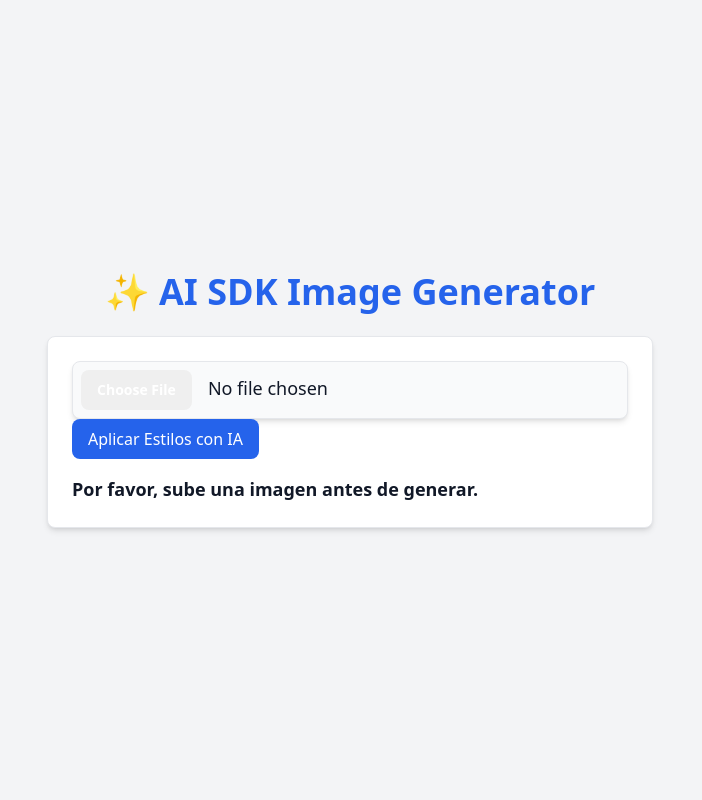
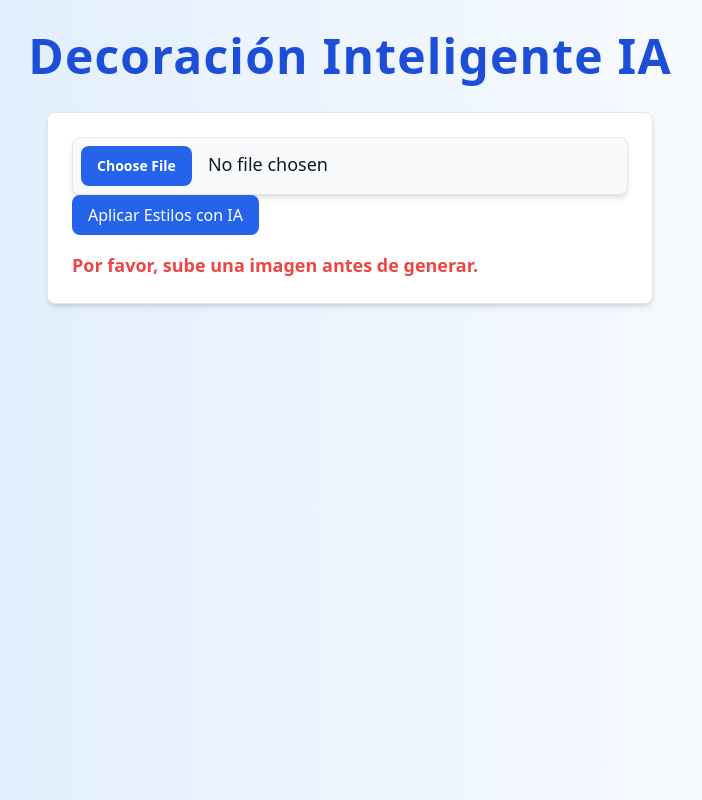
Before and after one commit to tomymusic/DecorIA, a React (Create React App) app: page / in a window 1280 px wide. Both pictures are taken after a click on the button "Aplicar Estilos con IA". Shown: the whole page, without its empty margins (290-992 px from the left). Built offline with nearby package versions, Linux system fonts and the light colour scheme.

Commit message:
Update App.js

```diff
--- a/src/App.js
+++ b/src/App.js
@@ -62,33 +62,27 @@ export default function Home() {
   };
 
   return (
-    <div className="min-h-screen flex flex-col items-center justify-center bg-background text-foreground p-6">
-      <motion.h1
-        initial={{ opacity: 0, y: -20 }}
-        animate={{ opacity: 1, y: 0 }}
-        className="text-4xl font-bold text-primary mb-6"
-      >
-        ✨ AI SDK Image Generator
-      </motion.h1>
-      <Card className="w-full max-w-3xl p-10 shadow-2xl bg-card rounded-3xl border border-border">
+    <div className="flex flex-col items-center p-8 bg-gradient-to-r from-blue-100 to-white min-h-screen text-gray-900">
+      <h1 className="text-5xl font-semibold mb-8 text-blue-700 tracking-wide">Decoración Inteligente IA</h1>
+      <Card className="w-full max-w-3xl p-10 shadow-2xl bg-white rounded-3xl border border-gray-300">
         <CardContent className="flex flex-col items-center gap-6">
           <input
             type="file"
             accept="image/*"
             onChange={handleImageUpload}
-            className="border p-2 rounded-lg w-full text-lg shadow-md bg-gray-50 file:mr-4 file:py-2 file:px-4 file:h-10 file:rounded-lg file:border-0 file:text-sm file:font-semibold file:bg-primary file:text-white hover:file:bg-primary-dark focus:outline-none focus:ring-2 focus:ring-primary"
+            className="border p-2 rounded-lg w-full text-lg shadow-md bg-gray-50 file:mr-4 file:py-2 file:px-4 file:h-10 file:rounded-lg file:border-0 file:text-sm file:font-semibold file:bg-blue-600 file:text-white hover:file:bg-blue-700 focus:outline-none focus:ring-2 focus:ring-blue-400"
           />
           <Button
-            className="mt-4 bg-gradient-to-r from-primary to-primary-dark text-white px-8 py-3 rounded-xl shadow-lg text-lg font-semibold hover:scale-105 transition-transform"
+            className="mt-4 bg-gradient-to-r from-blue-600 to-indigo-600 text-white px-8 py-3 rounded-xl shadow-lg text-lg font-semibold hover:scale-105 transition-transform"
             onClick={handleImageGeneration}
             disabled={!imageUploaded || loading}
           >
             {loading ? <Loader2 className="animate-spin" /> : "Aplicar Estilos con IA"}
           </Button>
-          {errorMessage && <p className="mt-4 text-destructive text-lg font-semibold">{errorMessage}</p>}
+          {errorMessage && <p className="mt-4 text-red-500 text-lg font-semibold">{errorMessage}</p>}
           {imagePreview && processedImage && (
             <motion.div
-              className="mt-6 w-full max-w-2xl rounded-xl overflow-hidden shadow-lg border border-border"
+              className="mt-6 w-full max-w-2xl rounded-xl overflow-hidden shadow-lg border border-gray-300"
               initial={{ opacity: 0 }}
               animate={{ opacity: 1 }}
               transition={{ duration: 0.5 }}
```
